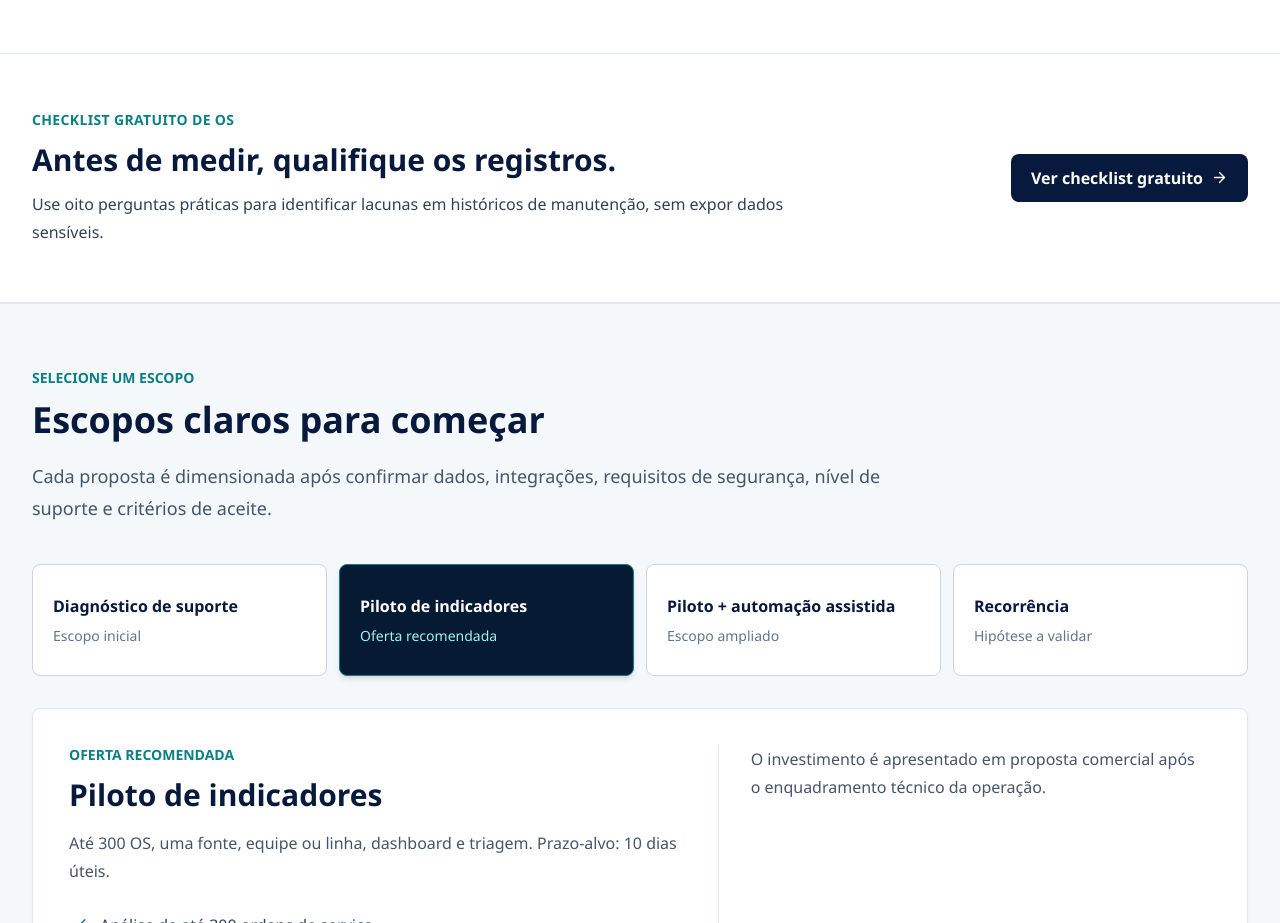
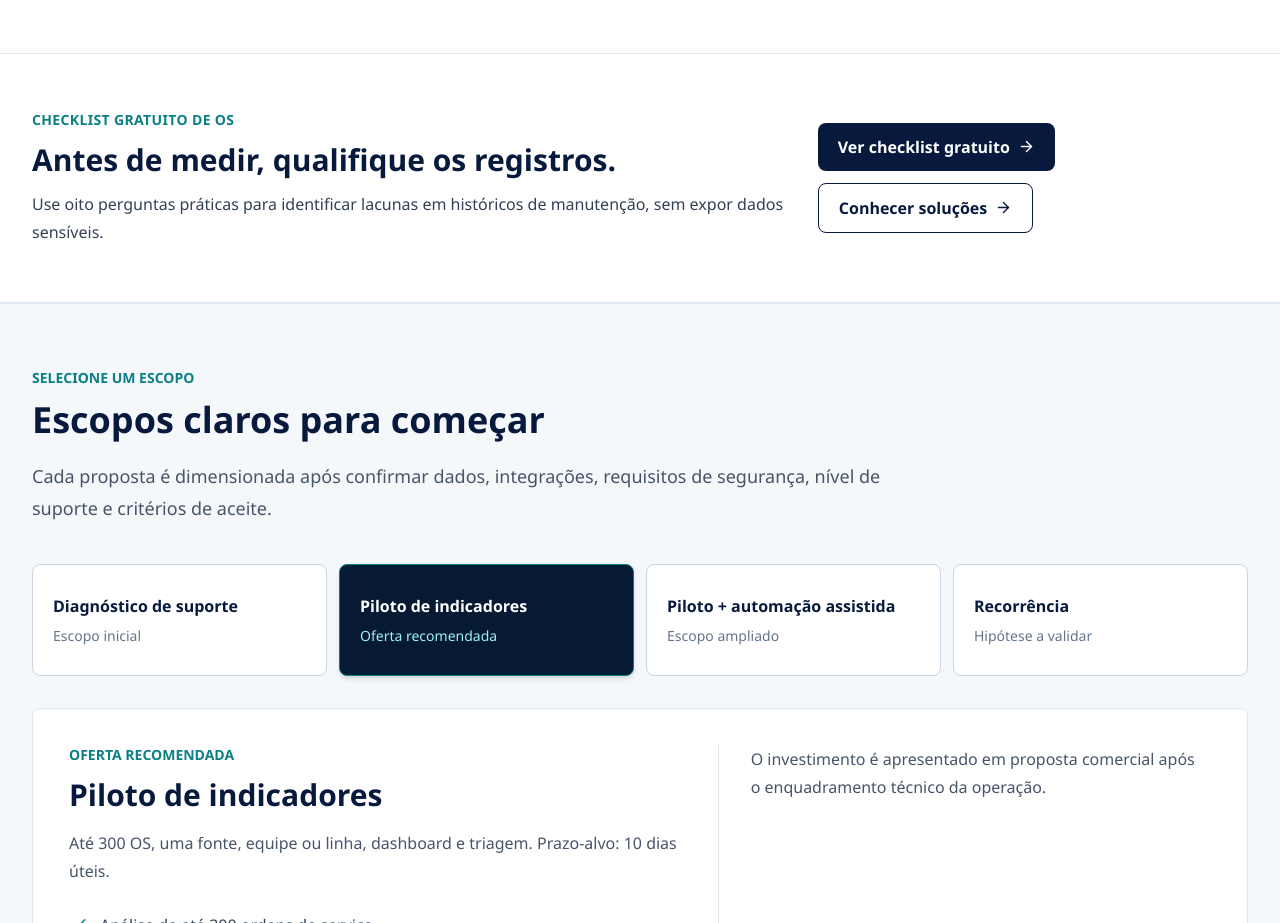
Before and after one commit to FPConnect/fpconnect-rca-copilot, a Next.js app in the folder apps/web/: page / in a window 1280 px wide. Shown: the part 2000-2923 px from the top of the page. Built offline with nearby package versions, Linux system fonts and the light colour scheme; no server answers.

Commit message:
Link OPSPECTA services and hypotheses from the corporate landing page

```diff
--- a/apps/web/src/app/page.tsx
+++ b/apps/web/src/app/page.tsx
@@ -44,6 +44,7 @@ const copy = {
     resourceHeading: "Antes de medir, qualifique os registros.",
     resourceDescription: "Use oito perguntas práticas para identificar lacunas em históricos de manutenção, sem expor dados sensíveis.",
     resourceLink: "Ver checklist gratuito",
+    solutionsLink: "Conhecer soluções",
     pilotReference: "Referência do piloto de indicadores",
     kpis: [
       { label: "Ordens de serviço", value: "Até 300", icon: Server },
@@ -129,6 +130,7 @@ const copy = {
     resourceHeading: "Check your records before measuring.",
     resourceDescription: "Eight practical questions to uncover service-record gaps before analytics. The resource is currently in Portuguese.",
     resourceLink: "Open free checklist (PT)",
+    solutionsLink: "Explore solutions",
     pilotReference: "Metrics pilot reference",
     kpis: [
       { label: "Service orders", value: "Up to 300", icon: Server },
@@ -407,9 +409,14 @@ export default function LandingPage() {
             <h2 id="resources-heading" className="mt-3 text-3xl font-black">{t.resourceHeading}</h2>
             <p className="mt-3 leading-7 text-slate-700">{t.resourceDescription}</p>
           </div>
-          <Link href="/recursos" className="inline-flex min-h-12 shrink-0 items-center gap-2 rounded-lg bg-[#071a3d] px-5 py-3 font-bold text-white hover:bg-[#0a7f86]">
-            {t.resourceLink}<ArrowRight size={17} aria-hidden="true" />
-          </Link>
+          <div className="flex flex-wrap items-center gap-3">
+            <Link href="/recursos" className="inline-flex min-h-12 shrink-0 items-center gap-2 rounded-lg bg-[#071a3d] px-5 py-3 font-bold text-white hover:bg-[#0a7f86]">
+              {t.resourceLink}<ArrowRight size={17} aria-hidden="true" />
+            </Link>
+            <Link href="/solucoes" className="inline-flex min-h-12 shrink-0 items-center gap-2 rounded-lg border border-[#071a3d] px-5 py-3 font-bold text-[#071a3d] hover:bg-[#e8fbf9]">
+              {t.solutionsLink}<ArrowRight size={17} aria-hidden="true" />
+            </Link>
+          </div>
         </div>
       </section>
 
```
